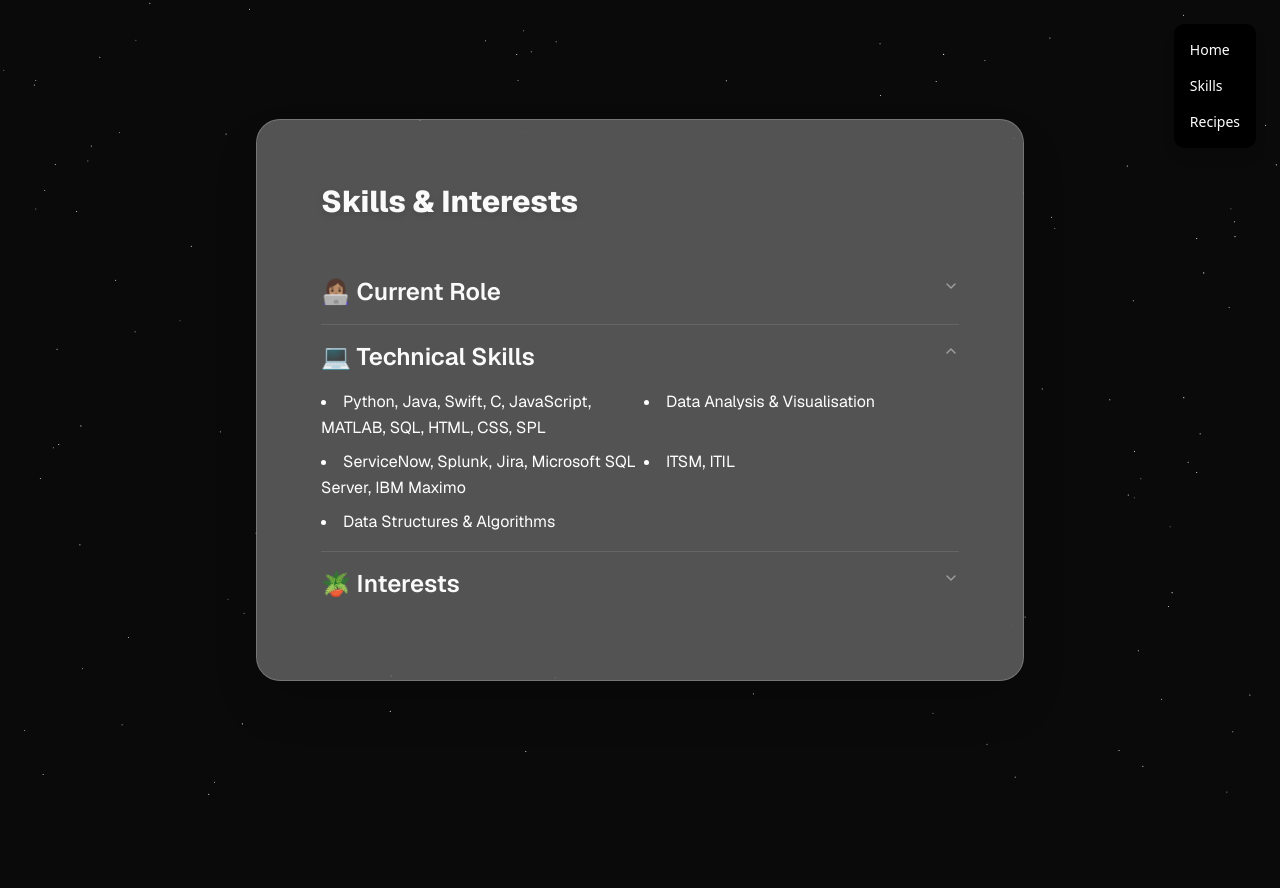
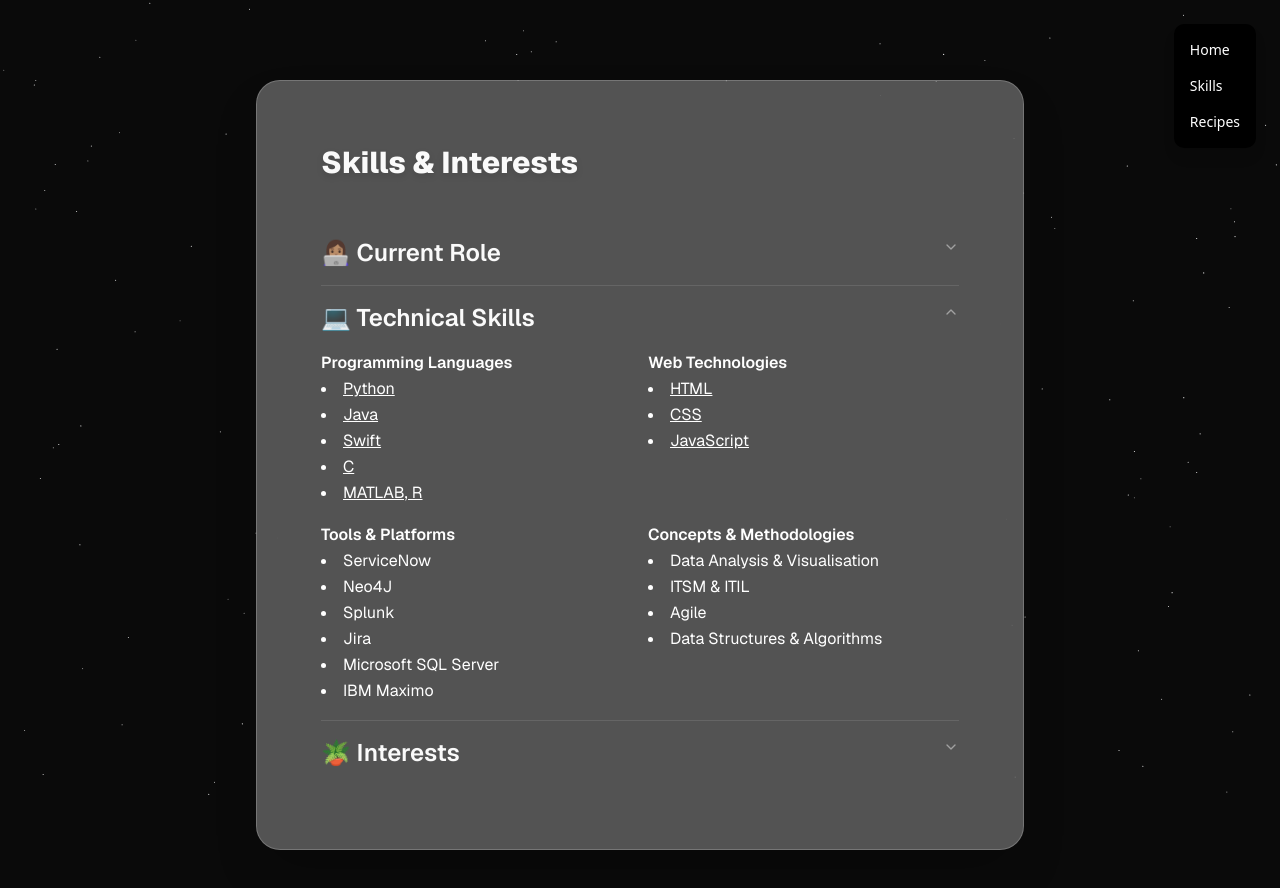
Before and after one commit to nililz/nililz.github.io, a Next.js app: page /skills in a window 1280 px wide. Both pictures are taken after a click on the button "💻 Technical Skills". Shown: the top 888 px of the page. Before the commit the page ends 800 px from the top, so only its background shows below. Built offline with nearby package versions, Linux system fonts and the light colour scheme.

Commit message:
Added tooltip component to use in technical skills section

```diff
--- a/app/skills/page.js
+++ b/app/skills/page.js
@@ -1,4 +1,10 @@
 import { Accordion, AccordionItem, AccordionTrigger, AccordionContent } from "@/components/accordion";
+import {
+  Tooltip,
+  TooltipContent,
+  TooltipProvider,
+  TooltipTrigger,
+} from "@/components/tooltip"
 
 export default function Skills() {
   return (
@@ -16,16 +22,154 @@
             </AccordionContent>
           </AccordionItem>
 
+          {/* TODO: glam up this section */}
           <AccordionItem value="item-2">
             <AccordionTrigger className="text-2xl font-semibold">💻 Technical Skills</AccordionTrigger>
             <AccordionContent className="text-base text-white leading-relaxed">
-              <ul className="list-disc list-inside grid grid-cols-1 sm:grid-cols-2 gap-2">
-                <li>Python, Java, Swift, C, JavaScript, MATLAB, SQL, HTML, CSS, SPL</li>
-                <li>Data Analysis & Visualisation</li>
-                <li>ServiceNow, Splunk, Jira, Microsoft SQL Server, IBM Maximo</li>
-                <li>ITSM, ITIL</li>
-                <li>Data Structures & Algorithms</li>
-              </ul>
+              <div className="grid grid-cols-1 sm:grid-cols-2 gap-4">
+                <div>
+                  <h4 className="font-semibold text-white">Programming Languages</h4>
+                  <ul className="list-disc list-inside">
+                  <li>
+                    <TooltipProvider>
+                      <Tooltip>
+                        <TooltipTrigger asChild>
+                          <span className="inline-block cursor-pointer hover:text-black transition duration-300 underline">
+                            Python
+                          </span>
+                        </TooltipTrigger>
+                        <TooltipContent side="top" className="bg-white text-black rounded shadow-md p-2">
+                          Used in my Data Structures and Algorithm courses
+                        </TooltipContent>
+                      </Tooltip>
+                    </TooltipProvider>
+                  </li>
+                  <li>
+                  <TooltipProvider>
+                      <Tooltip>
+                        <TooltipTrigger asChild>
+                          <span className="inline-block cursor-pointer hover:text-black transition duration-300 underline">
+                            Java
+                          </span>
+                        </TooltipTrigger>
+                        <TooltipContent side="top" className="bg-white text-black rounded shadow-md p-2">
+                          Used in my Object Oriented Programming Classes
+                        </TooltipContent>
+                      </Tooltip>
+                    </TooltipProvider>
+                    </li>
+                    <li>
+                    <TooltipProvider>
+                      <Tooltip>
+                        <TooltipTrigger asChild>
+                          <span className="inline-block cursor-pointer hover:text-black transition duration-300 underline">
+                            Swift
+                          </span>
+                        </TooltipTrigger>
+                        <TooltipContent side="top" className="bg-white text-black rounded shadow-md p-2">
+                          Programmed a Period Tracking App
+                        </TooltipContent>
+                      </Tooltip>
+                    </TooltipProvider>
+                    </li>
+                    <li>
+                    <TooltipProvider>
+                      <Tooltip>
+                        <TooltipTrigger asChild>
+                          <span className="inline-block cursor-pointer hover:text-black transition duration-300 underline">
+                            C
+                          </span>
+                        </TooltipTrigger>
+                        <TooltipContent side="top" className="bg-white text-black rounded shadow-md p-2">
+                          Used in my Software Security, Computer Architecture and Operating Systems classes
+                        </TooltipContent>
+                      </Tooltip>
+                    </TooltipProvider>
+                    </li>
+                    <li>
+                      <TooltipProvider>
+                        <Tooltip>
+                          <TooltipTrigger asChild>
+                            <span className="inline-block cursor-pointer hover:text-black transition duration-300 underline">
+                              MATLAB, R
+                            </span>
+                          </TooltipTrigger>
+                          <TooltipContent side="top" className="bg-white text-black rounded shadow-md p-2">
+                            Used in my Engineering Numerical Analysis and Data Science classes
+                          </TooltipContent>
+                        </Tooltip>
+                      </TooltipProvider>
+                    </li>
+                  </ul>
+                </div>
+                <div>
+                  <h4 className="font-semibold text-white">Web Technologies</h4>
+                  <ul className="list-disc list-inside">
+                    <li>
+                    <TooltipProvider>
+                      <Tooltip>
+                        <TooltipTrigger asChild>
+                          <span className="inline-block cursor-pointer hover:text-black transition duration-300 underline">
+                            HTML
+                          </span>
+                        </TooltipTrigger>
+                        <TooltipContent side="top" className="bg-white text-black rounded shadow-md p-2">
+                          Used to program this website!
+                        </TooltipContent>
+                      </Tooltip>
+                    </TooltipProvider>
+                    </li>
+                    <li>
+                    <TooltipProvider>
+                      <Tooltip>
+                        <TooltipTrigger asChild>
+                          <span className="inline-block cursor-pointer hover:text-black transition duration-300 underline">
+                            CSS
+                          </span>
+                        </TooltipTrigger>
+                        <TooltipContent side="top" className="bg-white text-black rounded shadow-md p-2">
+                          Used to program this website! I'm using Tailwind
+                        </TooltipContent>
+                      </Tooltip>
+                    </TooltipProvider>
+                    </li>
+                    <li>
+                    <TooltipProvider>
+                      <Tooltip>
+                        <TooltipTrigger asChild>
+                          <span className="inline-block cursor-pointer hover:text-black transition duration-300 underline">
+                            JavaScript
+                          </span>
+                        </TooltipTrigger>
+                        <TooltipContent side="top" className="bg-white text-black rounded shadow-md p-2">
+                          Used to program this website! I'm using react and next.js
+                        </TooltipContent>
+                      </Tooltip>
+                    </TooltipProvider>
+                    </li>
+                  </ul>
+                </div>
+                <div>
+                  <h4 className="font-semibold text-white">Tools & Platforms</h4>
+                  <ul className="list-disc list-inside">
+                    <li>ServiceNow</li>
+                    <li>Neo4J</li>
+                    <li>Splunk</li>
+                    <li>Jira</li>
+                    <li>Microsoft SQL Server</li>
+                    <li>IBM Maximo</li>
+                  </ul>
+                </div>
+                <div>
+                  <h4 className="font-semibold text-white">Concepts & Methodologies</h4>
+                  <ul className="list-disc list-inside">
+                    <li>Data Analysis & Visualisation</li>
+                    <li>ITSM & ITIL</li>
+                    <li>Agile</li>
+                    <li>Data Structures & Algorithms</li>
+                  </ul>
+                </div>
+              </div>
             </AccordionContent>
           </AccordionItem>
 
--- /dev/null
+++ b/components/tooltip.tsx
@@ -0,0 +1,32 @@
+"use client"
+
+import * as React from "react"
+import * as TooltipPrimitive from "@radix-ui/react-tooltip"
+
+import { cn } from "@/lib/utils"
+
+const TooltipProvider = TooltipPrimitive.Provider
+
+const Tooltip = TooltipPrimitive.Root
+
+const TooltipTrigger = TooltipPrimitive.Trigger
+
+const TooltipContent = React.forwardRef<
+  React.ElementRef<typeof TooltipPrimitive.Content>,
+  React.ComponentPropsWithoutRef<typeof TooltipPrimitive.Content>
+>(({ className, sideOffset = 4, ...props }, ref) => (
+  <TooltipPrimitive.Portal>
+    <TooltipPrimitive.Content
+      ref={ref}
+      sideOffset={sideOffset}
+      className={cn(
+        "z-50 overflow-hidden rounded-md bg-primary px-3 py-1.5 text-xs text-primary-foreground animate-in fade-in-0 zoom-in-95 data-[state=closed]:animate-out data-[state=closed]:fade-out-0 data-[state=closed]:zoom-out-95 data-[side=bottom]:slide-in-from-top-2 data-[side=left]:slide-in-from-right-2 data-[side=right]:slide-in-from-left-2 data-[side=top]:slide-in-from-bottom-2 origin-[--radix-tooltip-content-transform-origin]",
+        className
+      )}
+      {...props}
+    />
+  </TooltipPrimitive.Portal>
+))
+TooltipContent.displayName = TooltipPrimitive.Content.displayName
+
+export { Tooltip, TooltipTrigger, TooltipContent, TooltipProvider }
--- a/package.json
+++ b/package.json
@@ -11,6 +11,7 @@
   "dependencies": {
     "@radix-ui/react-accordion": "^1.2.8",
     "@radix-ui/react-slot": "^1.2.0",
+    "@radix-ui/react-tooltip": "^1.2.4",
     "class-variance-authority": "^0.7.1",
     "clsx": "^2.1.1",
     "embla-carousel-react": "^8.6.0",
```
Also changed, not shown: public/python.svg (added), 1 other file (tests, documents, lock files or other folders).
